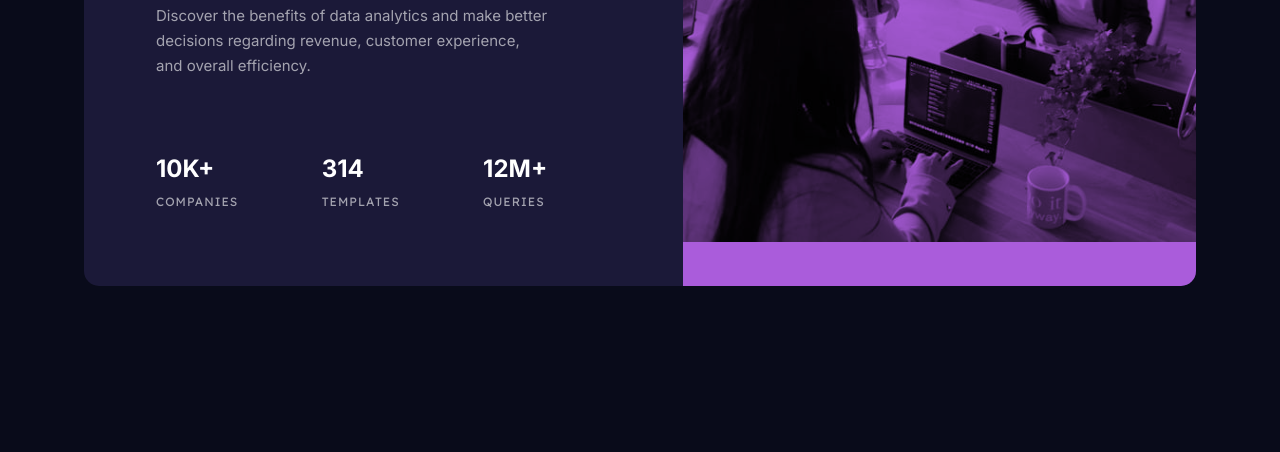
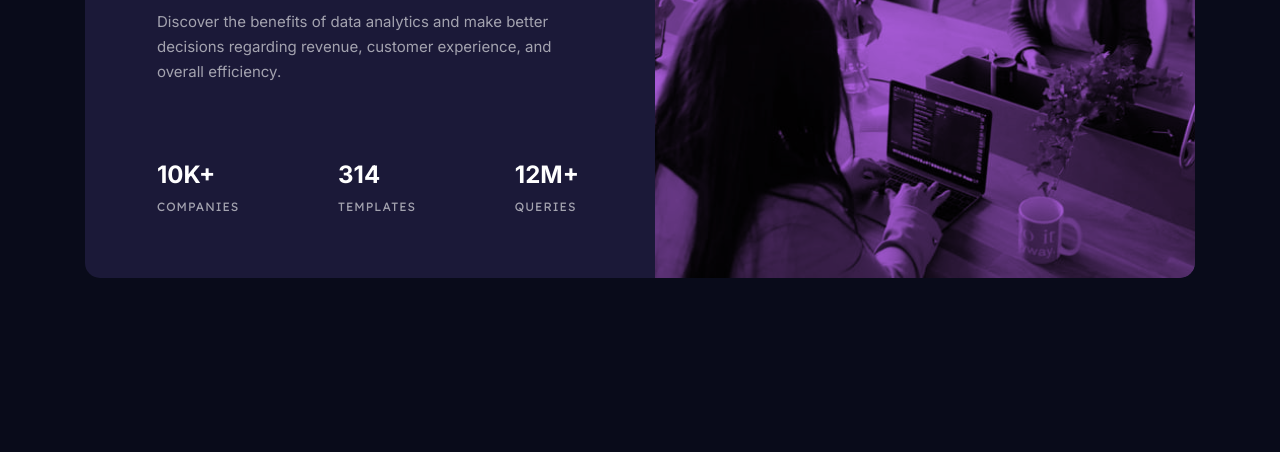
Before and after one commit to oanh-hth/FMS-Stats-Preview-Card-Component, a plain HTML site: page index.html in a window 1280 px wide. Shown: the part 348-800 px from the top of the page. Drawn offline with Linux system fonts and the light colour scheme.

Commit message:
modify styles

```diff
--- a/index.html
+++ b/index.html
@@ -23,8 +23,8 @@
       </ul>
     </div>
     <picture class="card__img">
-      <source media="(min-width: 1024px)" srcset="./images/image-header-desktop.jpg">
-      <img src="./images/image-header-mobile.jpg" />
+      <source media="(max-width: 700px)" srcset="./images/image-header-mobile.jpg">
+      <img src="./images/image-header-desktop.jpg" />
     </picture>
   </main>
   <!-- <div class="attribution">
--- a/style.css
+++ b/style.css
@@ -19,6 +19,10 @@
     --line-height-h1: 2rem;
 }
 
+img {
+    max-width: 100%;
+}
+
 body {
     min-height: 100vh;
     display: flex;
@@ -36,11 +40,11 @@ body {
     background-color: var(--bg-card);
     display: flex;
     flex-direction: column;
-    max-width: 1112px;
-    width: 90%;
+    width: min(69.375rem, 90vw);
     text-align: center;
     border-radius: 15px;
     margin-block: 5rem;
+    overflow: hidden;
 }
 
 h1 {
@@ -69,13 +73,12 @@ h1 + p {
 .card__img {
     order: 1;
     background-color: var(--color-violet);
-    border-top-left-radius: 15px;
-    border-top-right-radius: 15px;
 }
 
 img {
     display: block;
-    max-width: 100%;
+    width: 100%;
+    height: 100%;
     mix-blend-mode: multiply;
     object-fit: cover;
 }
@@ -108,7 +111,7 @@ li span {
     text-transform: uppercase;
 }
 
-@media (min-width: 1024px) {
+@media (min-width: 700px) {
     :root {
         --fs-h1: 2.25rem;
         --line-height-h1: 2.75rem;
@@ -129,11 +132,10 @@ li span {
     }
 
     .card__info {
-        padding: 4.5rem;
+        padding: 4.4rem 4.5rem 3.69rem;
         text-align: left;
-        width: 50%;
+        width: 35.375rem;
         line-height: 1.6;
-        margin-right: 4rem;
     }
 
     .card__img {
@@ -142,7 +144,6 @@ li span {
     }
     img {
         object-fit: cover;
-
     }
 
     ul {
```
